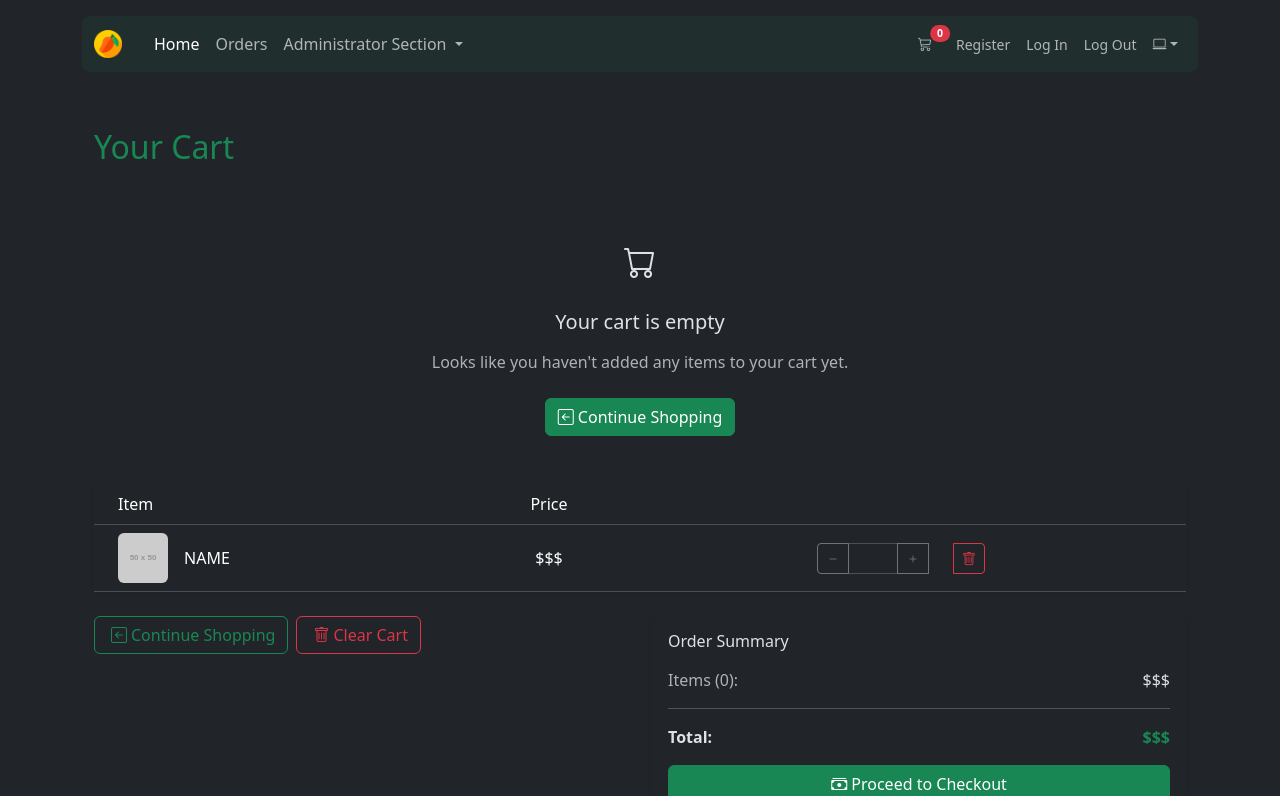
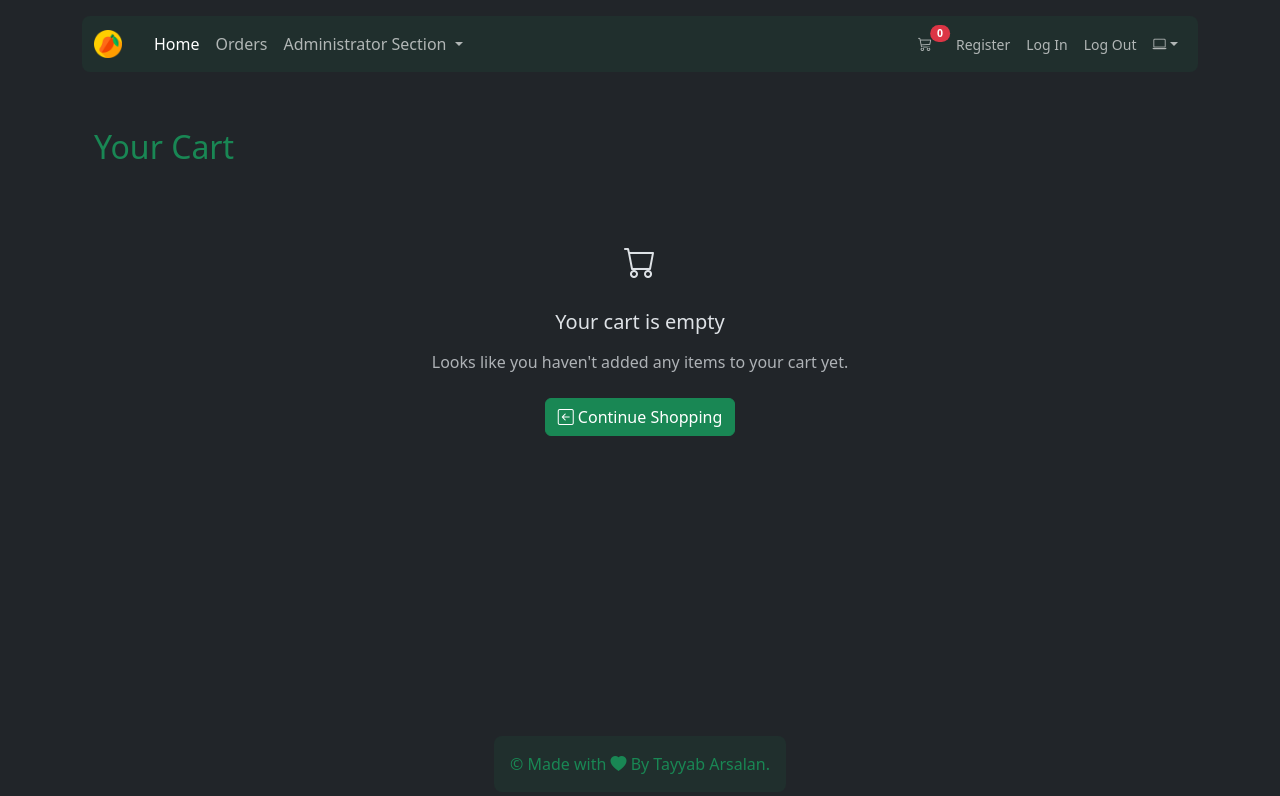
Before and after one commit to TAYYAB-BUKC/Vue---Mango-Fusion, a Vue app in the folder vue-mango-fusion/: page /cart in a window 1280 px wide. Shown: the top 796 px of the page. Built offline with nearby package versions, Linux system fonts and the light colour scheme.

Commit message:
Properties binding implemented in ShoppingCart component.

```diff
--- a/vue-mango-fusion/src/views/cart/ShoppingCart.vue
+++ b/vue-mango-fusion/src/views/cart/ShoppingCart.vue
@@ -3,7 +3,7 @@
     <div class="row">
       <div class="col-12">
         <h2 class="mb-4 text-success">Your Cart</h2>
-        <div class="text-center py-5">
+        <div class="text-center py-5" v-if="cartStore.cartCount === 0">
           <div class="mb-4">
             <i class="bi bi-cart" style="font-size: 2rem"></i>
           </div>
@@ -17,7 +17,7 @@
           </button>
         </div>
 
-        <div >
+        <div v-else>
           <div class="card border-0 shadow-sm mb-4">
             <div class="card-body p-0">
               <div class="table-responsive">
@@ -30,18 +30,18 @@
                     </tr>
                   </thead>
                   <tbody>
-                    <tr >
+                    <tr v-for="menuItem in cartStore.cartItems" :key="menuItem.id">
                       <td class="ps-4">
                         <div class="d-flex align-items-center gap-3">
                           <img
-                            src="https://placehold.co/50x50"
+                            :src="`${API_URL}/${menuItem?.imageURL}`"
                             class="img-fluid rounded d-none d-md-block"
                             style="width: 50px; height: 50px; object-fit: cover"
                           />
-                          <span class="fw-medium">NAME</span>
+                          <span class="fw-medium">{{ menuItem?.name }}</span>
                         </div>
                       </td>
-                      <td class="text-center align-middle">$$$</td>
+                      <td class="text-center align-middle">$ {{ menuItem?.price.toFixed(2) }}</td>
                       <td class="align-middle">
                         <div class="input-group input-group-sm justify-content-center" style="">
                           <button
@@ -94,13 +94,13 @@
                 <div class="card-body">
                   <h4 class="card-title h6 mb-3">Order Summary</h4>
                   <div class="d-flex justify-content-between mb-2">
-                    <span class="text-body-secondary">Items (0):</span>
-                    <span>$$$</span>
+                    <span class="text-body-secondary">Items:</span>
+                    <span>{{ cartStore.cartCount }}</span>
                   </div>
                   <hr />
                   <div class="d-flex justify-content-between mb-3">
                     <span class="fw-bold">Total:</span>
-                    <span class="fw-bold text-success">$$$</span>
+                    <span class="fw-bold text-success">$ {{ cartStore.cartTotal.toFixed(2) }}</span>
                   </div>
                   <button class="btn btn-success w-100">
                     <i class="bi bi-cash-stack"></i>
@@ -118,3 +118,10 @@
     </div>
   </div>
 </template>
+
+<script setup>
+    import { useCartStore } from '@/stores/cartStore';
+    import { API_URL } from '@/constants/config';
+
+    const cartStore = useCartStore();
+</script>
```
